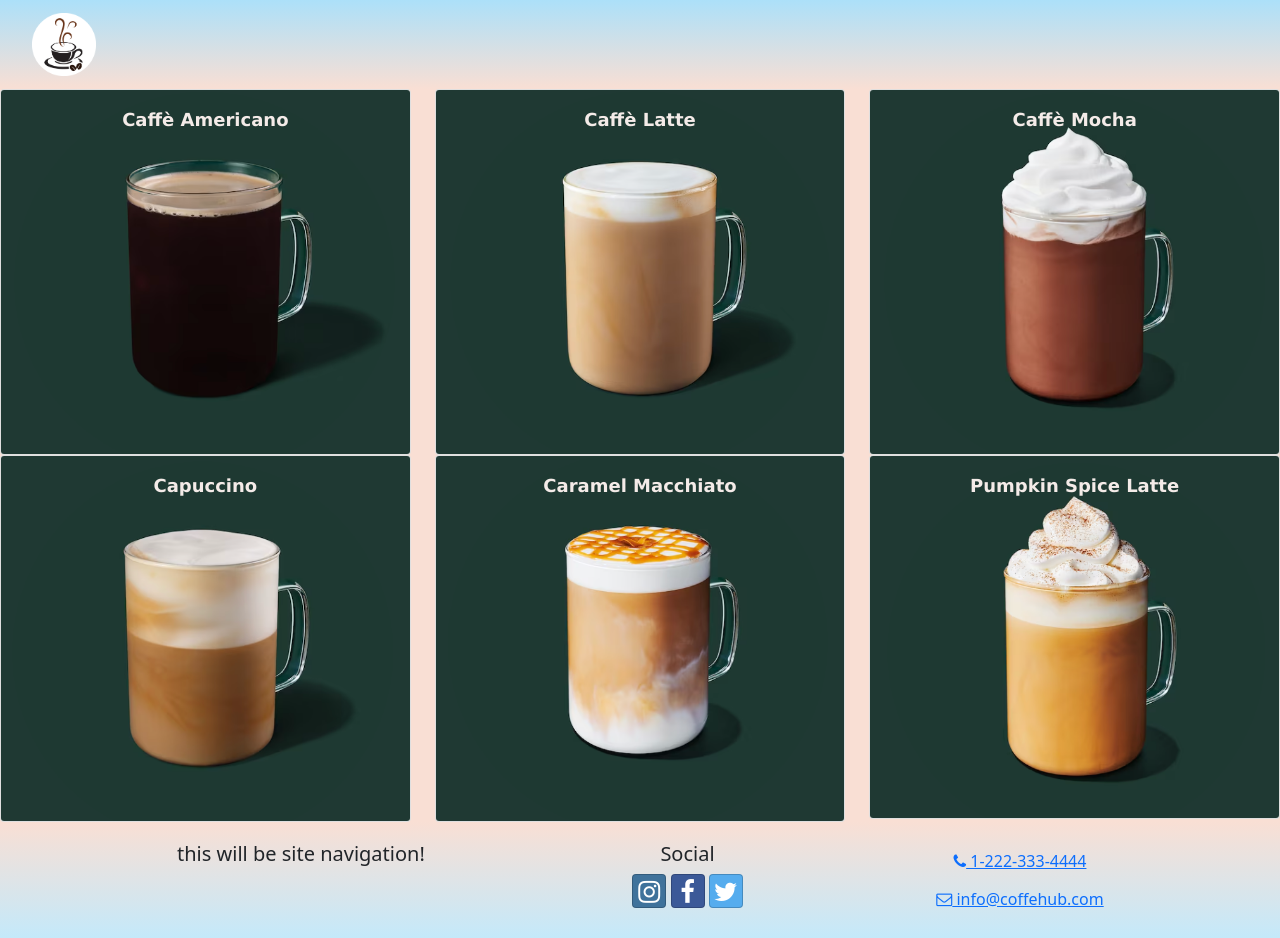
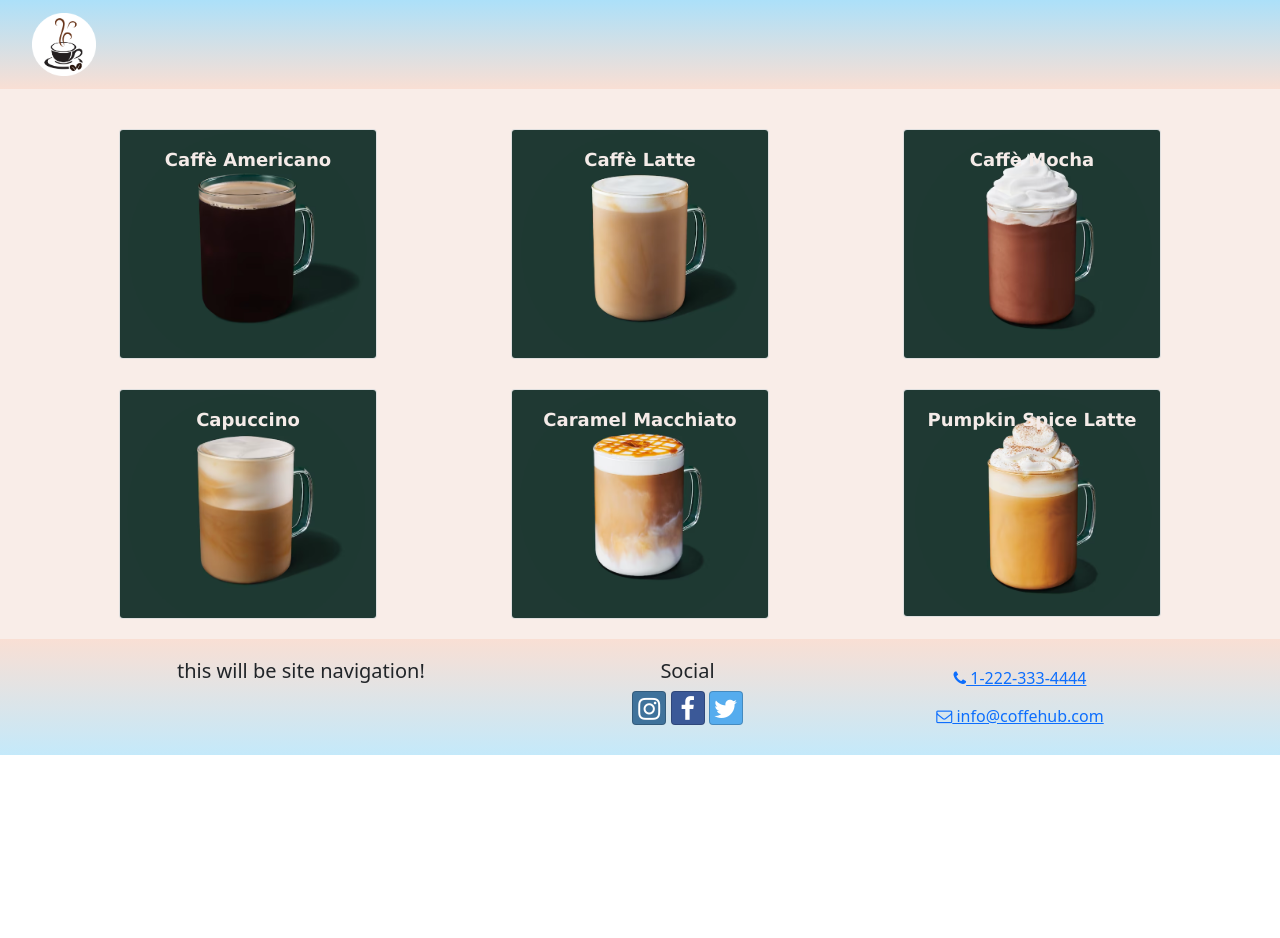
Before and after one commit to annasadovskaya/coffee-hub-react-project, a React (Create React App) app: page / in a window 1280 px wide. After the commit the page ends 800 px from the top, so only its background shows below. Built offline with nearby package versions, Linux system fonts and the light colour scheme.

Commit message:
Changed css for the Card items

```diff
--- a/src/App.css
+++ b/src/App.css
@@ -1,5 +1,5 @@
-.items-row {
-  background-color: #fcf0eb;
+.App {
+  background-color: #f9ede8;
 }
 
 .navbar-color {
@@ -18,14 +18,21 @@
   margin-left: 20px;
   /* max-width: 4rem; */
 }
-
+.items-container {
+  width: 90%;
+  margin: auto;
+  margin-top: 30px;
+}
 .items-row {
   text-align: center;
-  margin-left: 20px;
+  /* margin-left: 20px; */
   margin: auto;
-  background-color: #f9dfd4;
+  background-color: #f9ede8;
 }
-
+.card-item {
+  width: 70%;
+  margin: 10px auto 20px;
+}
 .card-img-overlay .card-title {
   color: #f4ebe8;
   font-family: "Lucida Sans", "Lucida Sans Regular", "Lucida Grande",
--- a/src/features/items/ItemCard.js
+++ b/src/features/items/ItemCard.js
@@ -2,7 +2,7 @@ import { Card, CardImg, CardImgOverlay, CardTitle } from "reactstrap";
 
 const ItemCard = (props) => {
   return (
-    <Card>
+    <Card className="card-item">
       <CardImg width="100%" src={props.item.image} alt={props.item.name} />
       <CardImgOverlay>
         <CardTitle>{props.item.name}</CardTitle>
--- a/src/features/items/ItemsList.js
+++ b/src/features/items/ItemsList.js
@@ -4,6 +4,7 @@ import ItemCard from "./ItemCard";
 
 const ItemsList = () => {
   return (
+    <div className="items-container">
       <Row className="items-row">
         {ITEMS.map((item) => {
           return (
@@ -16,6 +17,7 @@ const ItemsList = () => {
           );
         })}
       </Row>
+    </div>
   );
 };
 
```
Lines whose indentation alone changed are shown as unchanged.
